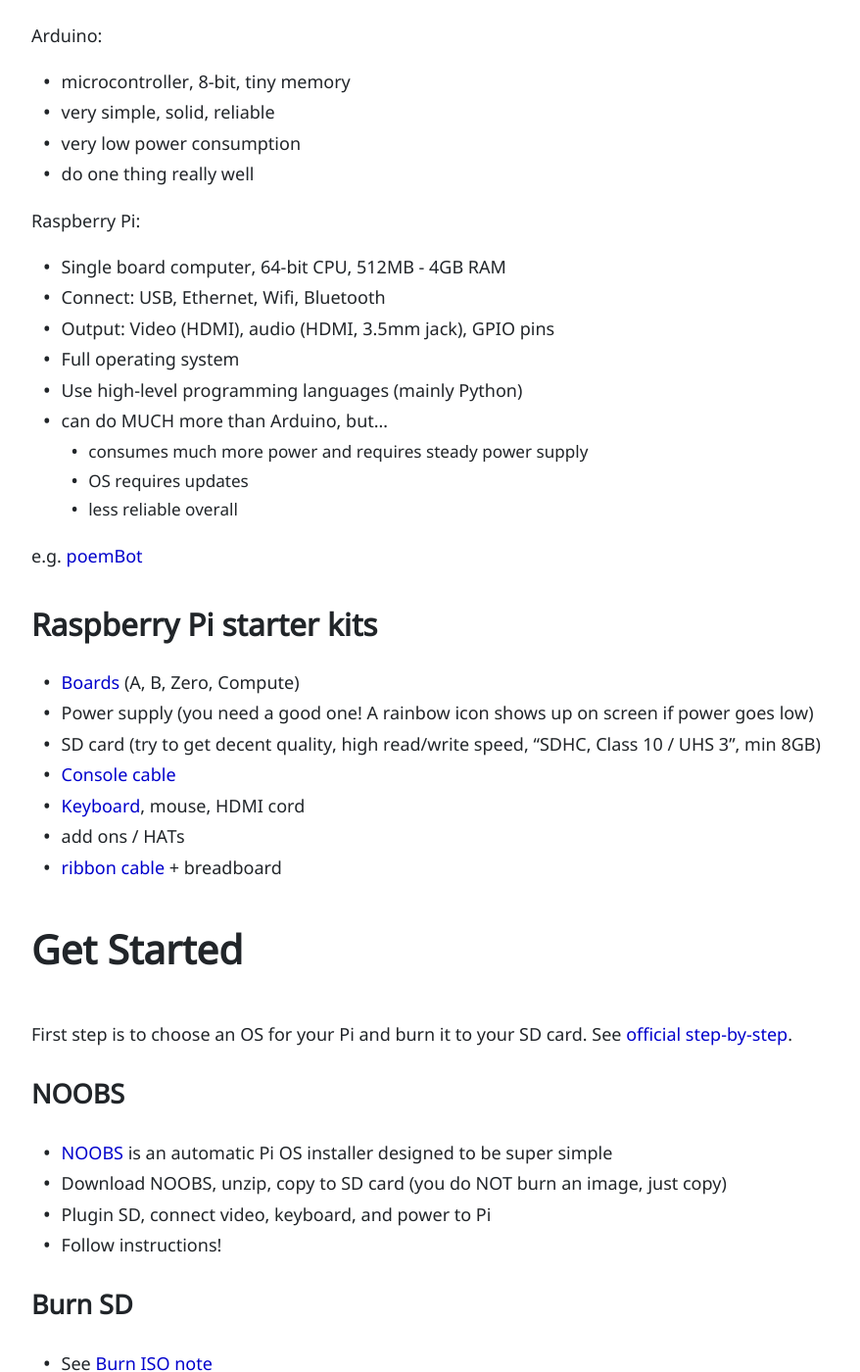
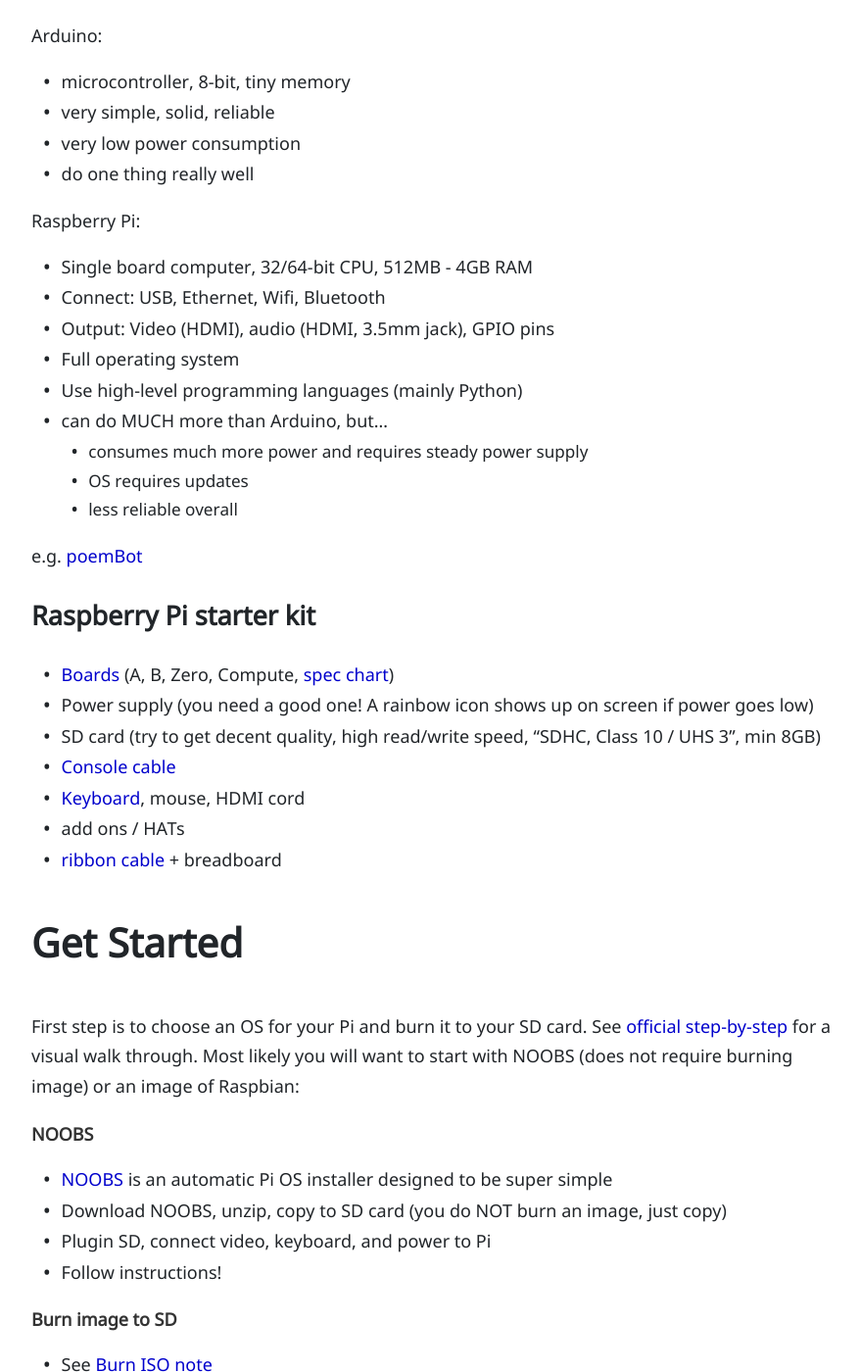
Before and after one commit to evanwill/_drafts, a Jekyll site: the page built from _notes/rpi-intro.md, in a window 1280 px wide and 1400 px high, scrolled down 370 px. Shown: the whole window at 98% size, without its empty margins (194-1072 px from the left). Built offline with Jekyll 4.4.1, drawn with Linux system fonts in a browser that asks for light colours; some of the changed text lies outside the part shown.

Commit message:
RPI intro

```diff
--- a/_notes/rpi-intro.md
+++ b/_notes/rpi-intro.md
@@ -18,7 +18,7 @@
 
 Raspberry Pi:
 
-- Single board computer, 64-bit CPU, 512MB - 4GB RAM
+- Single board computer, 32/64-bit CPU, 512MB - 4GB RAM
 - Connect: USB, Ethernet, Wifi, Bluetooth
 - Output: Video (HDMI), audio (HDMI, 3.5mm jack), GPIO pins
 - Full operating system
@@ -30,9 +30,9 @@
 
 e.g. [poemBot](https://github.com/evanwill/poemBot)
 
-## Raspberry Pi starter kits
+### Raspberry Pi starter kit
 
-- [Boards](https://www.raspberrypi.org/products/) (A, B, Zero, Compute)
+- [Boards](https://www.raspberrypi.org/products/) (A, B, Zero, Compute, [spec chart](https://en.wikipedia.org/wiki/Raspberry_Pi#Specifications))
 - Power supply (you need a good one! A rainbow icon shows up on screen if power goes low)
 - SD card (try to get decent quality, high read/write speed, "SDHC, Class 10 / UHS 3", min 8GB)
 - [Console cable](https://learn.adafruit.com/adafruits-raspberry-pi-lesson-5-using-a-console-cable/overview)
@@ -43,16 +43,17 @@
 # Get Started
 
 First step is to choose an OS for your Pi and burn it to your SD card.
-See [official step-by-step](https://projects.raspberrypi.org/en/projects/raspberry-pi-setting-up).
+See [official step-by-step](https://projects.raspberrypi.org/en/projects/raspberry-pi-setting-up) for a visual walk through.
+Most likely you will want to start with NOOBS (does not require burning image) or an image of Raspbian:
 
-### NOOBS
+**NOOBS**
 
 - [NOOBS](https://www.raspberrypi.org/downloads/noobs/) is an automatic Pi OS installer designed to be super simple
 - Download NOOBS, unzip, copy to SD card (you do NOT burn an image, just copy)
 - Plugin SD, connect video, keyboard, and power to Pi
 - Follow instructions!
 
-### Burn SD
+**Burn image to SD**
 
 - See [Burn ISO note](https://evanwill.github.io/_drafts/notes/burn-iso.html)
 - Download [Raspbian](https://www.raspberrypi.org/downloads/raspbian/) (headless or desktop) (Linux distro for Pi, based on [Debian](https://www.debian.org/), see [Intro to Linux note](https://evanwill.github.io/_drafts/notes/linux-intro.html))
@@ -61,7 +62,7 @@
 - Plug SD into Pi, boot up!
 - see [Raspbian docs](https://www.raspberrypi.org/documentation/raspbian/)
 
-# Use Pi
+## Use Pi
 
 - GUI (i.e. plugin HDMI, this is often easiest way to get started, even if you are planning to go headless)
 - [console cable](https://learn.adafruit.com/adafruits-raspberry-pi-lesson-5-using-a-console-cable/overview) (can be handy for developing headless projects, can provide power to the board)
@@ -77,7 +78,8 @@
 - Tip: plug SD into computer to directly edit file system!
 - `/etc/rc.local` file runs at boot, so you can add command line calls to start your program
 
-# Resources
+## Resources
 
 - Offical Raspberry Pi [Documentation](https://www.raspberrypi.org/documentation/), [Help](https://www.raspberrypi.org/help/), and [Forum](https://www.raspberrypi.org/forums/)
 - [Adafruit Learn](https://learn.adafruit.com/), [pi category](https://learn.adafruit.com/category/learn-raspberry-pi)
+- Play around to learn more: [Volumio](https://volumio.org/) music center, [RetroPi](https://retropie.org.uk/)
```
